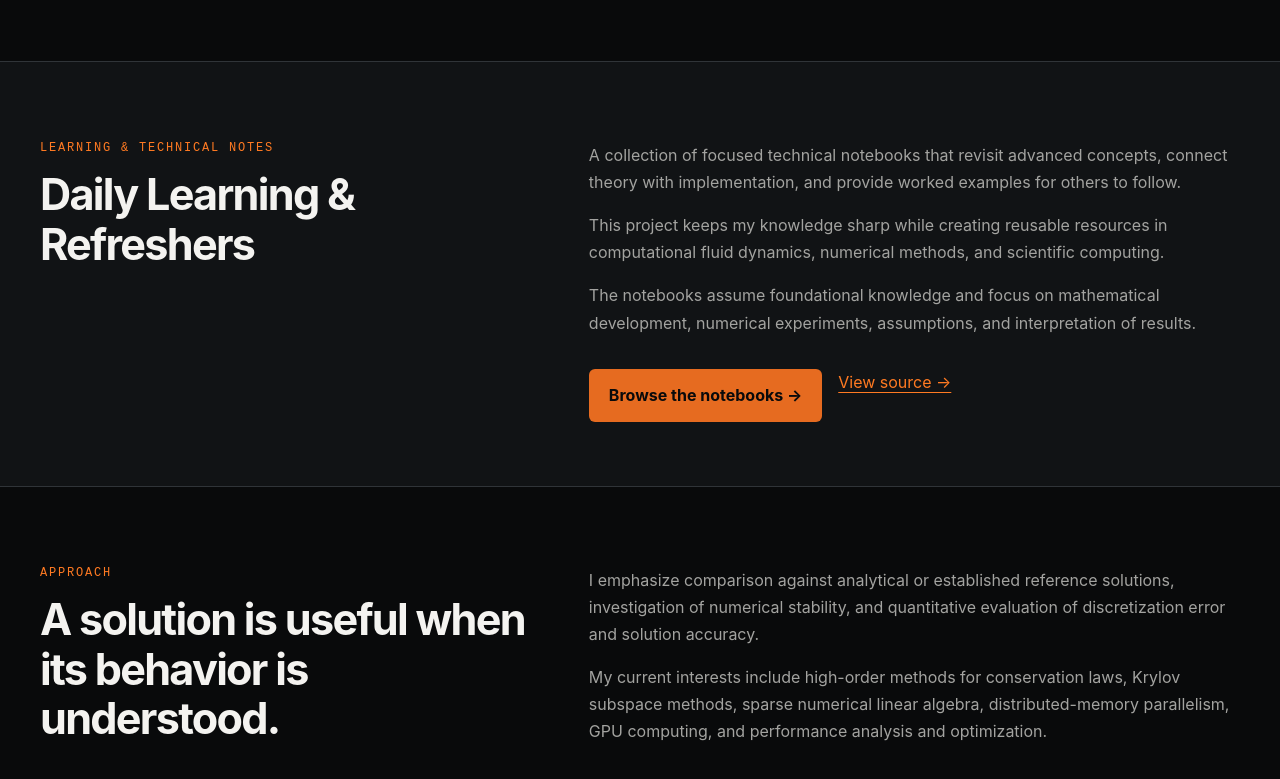
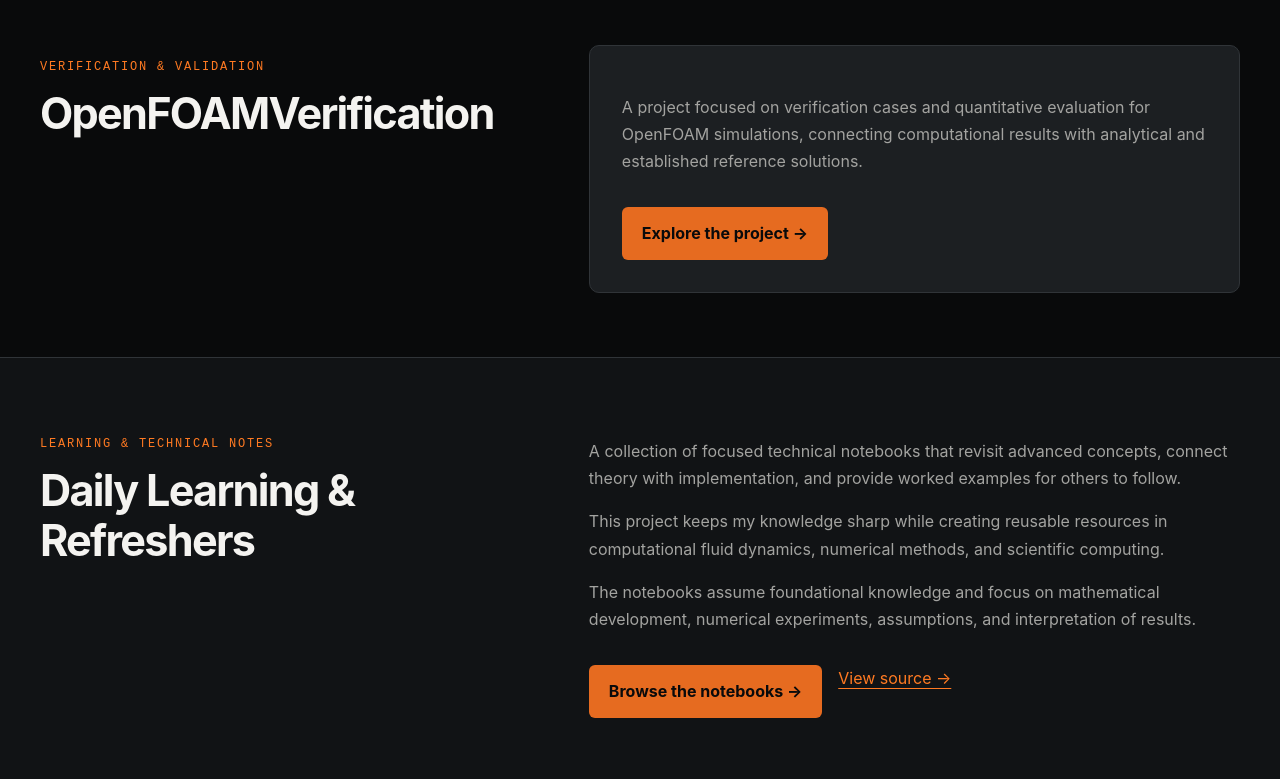
Before and after one commit to josh-fowler-hub/josh-fowler-hub.github.io, a plain HTML site: page index.html in a window 1280 px wide. Shown: the part 2277-3056 px from the top of the page. Drawn offline with Linux system fonts and the light colour scheme.

Commit message:
Added project

```diff
--- a/index.html
+++ b/index.html
@@ -187,6 +187,27 @@
           </div>
         </article>
       </div>
+
+      <div class="container featured" style="margin-top: 3rem;">
+        <div>
+          <p class="eyebrow">Verification &amp; validation</p>
+          <h2>OpenFOAMVerification</h2>
+        </div>
+
+        <article class="card">
+          <p>
+            A project focused on verification cases and quantitative
+            evaluation for OpenFOAM simulations, connecting computational
+            results with analytical and established reference solutions.
+          </p>
+
+          <div class="actions">
+            <a class="button" href="https://github.com/josh-fowler-hub/hypersonicOpenFOAMVerification">
+              Explore the project →
+            </a>
+          </div>
+        </article>
+      </div>
     </section>
 
     <section class="section alt">
```
